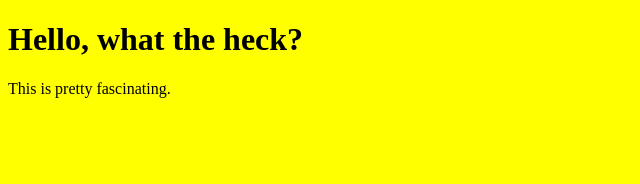
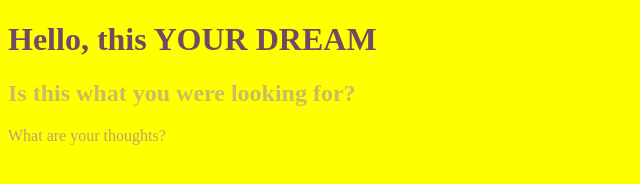
Before and after one commit to JordiBrEs/learning-responsive, a plain HTML site: page 04.01-206-breakpoints-starter-2021/breakpoints.html in a window 1280 px wide. Shown: the whole page, without its empty margins (0-640 px from the left). Drawn offline with Linux system fonts and the light colour scheme.

Commit message:
Screen adaptive phone, tablet and desktop

```diff
--- a/04.01-206-breakpoints-starter-2021/index.html
+++ b/04.01-206-breakpoints-starter-2021/breakpoints.html
@@ -8,7 +8,8 @@
   </head>
 
   <body>
-    <h1>Hello, what the heck?</h1>
-    <p>This is pretty fascinating.</p>
+    <h1>Hello, this YOUR DREAM</h1>
+    <h2>Is this what you were looking for?</h2>
+    <p>What are your thoughts?</p>
   </body>
 </html>
--- a/04.01-206-breakpoints-starter-2021/css/main.css
+++ b/04.01-206-breakpoints-starter-2021/css/main.css
@@ -1,8 +1,30 @@
 
+body {
+  background: blue;
+}
+  h1 {
+
+  Color: #7b7d70;
+}
+h2 {
+color: #4eafb8;
+}
+p {
+ color: #ff8641;
+}
 /* ----------- For screens 768px and larger ----------- */
-@media only screen and (min-width: 768px) and (max-width: 1199px){
+@media (min-width: 768px) {
 	body {
     background: red;
+  }
+  h1 {
+    Color: #02cbd2;
+  }
+  h2 {
+  color: #fcc02a;
+  }
+  p {
+    color: #7b8f8e;
   }
 }
 
@@ -11,4 +33,13 @@
  body {
   background: yellow;
  }
+ h1 {
+  Color: #6e4b61;
 }
+h2 {
+color: #cabd61;
+}
+p {
+  color: #c19e74;
+}
+}
```
